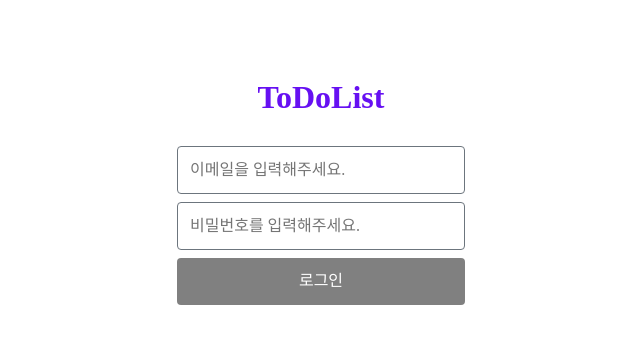
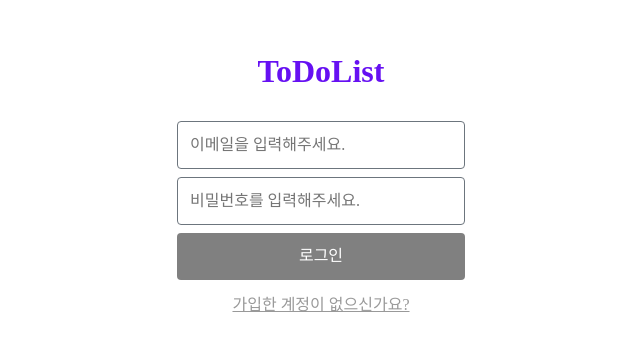
Before and after one commit to pre-onboarding-Team-4/pre-onboarding-11th-1-4, a React (Create React App) app: page /signin in a window 1280 px wide. Shown: the part 224-574 px from the top of the page, without its empty margins (319-959 px from the left). Built offline with nearby package versions, Linux system fonts and the light colour scheme; no server answers; a web font is replaced by a local one.

Commit message:
fix: 로그인, 회원가입 이동 버튼 구현

```diff
--- a/src/components/AuthForm.jsx
+++ b/src/components/AuthForm.jsx
@@ -1,7 +1,10 @@
 import React, { useMemo, useState } from 'react';
 import { styled } from 'styled-components';
+import { useNavigate } from 'react-router-dom';
 
 function AuthForm({ type, onClick }) {
+  const navigate = useNavigate();
+
   const btnId = type === 'signup' ? 'signup-button' : 'signin-button';
   const btnName = type === 'signup' ? '회원가입' : '로그인';
 
@@ -76,6 +79,23 @@ function AuthForm({ type, onClick }) {
       <Btn data-testid={btnId} type="submit" disabled={!isValid} onClick={onClick}>
         {btnName}
       </Btn>
+      {type === 'signup' ? (
+        <SignInMove
+          onClick={() => {
+            navigate('/signin');
+          }}
+        >
+          가입한 계정이 있으신가요?
+        </SignInMove>
+      ) : (
+        <SignUpMove
+          onClick={() => {
+            navigate('/signup');
+          }}
+        >
+          가입한 계정이 없으신가요?
+        </SignUpMove>
+      )}
     </FormContainer>
   );
 }
@@ -194,3 +214,17 @@ const Btn = styled.button`
     cursor: not-allowed;
   }
 `;
+
+const SignInMove = styled.p`
+  margin-top: 16px;
+  font-size: 16px;
+  text-decoration: underline;
+  color: var(--color-placeholder);
+`;
+
+const SignUpMove = styled.p`
+  margin-top: 16px;
+  font-size: 16px;
+  text-decoration: underline;
+  color: var(--color-placeholder);
+`;
```
